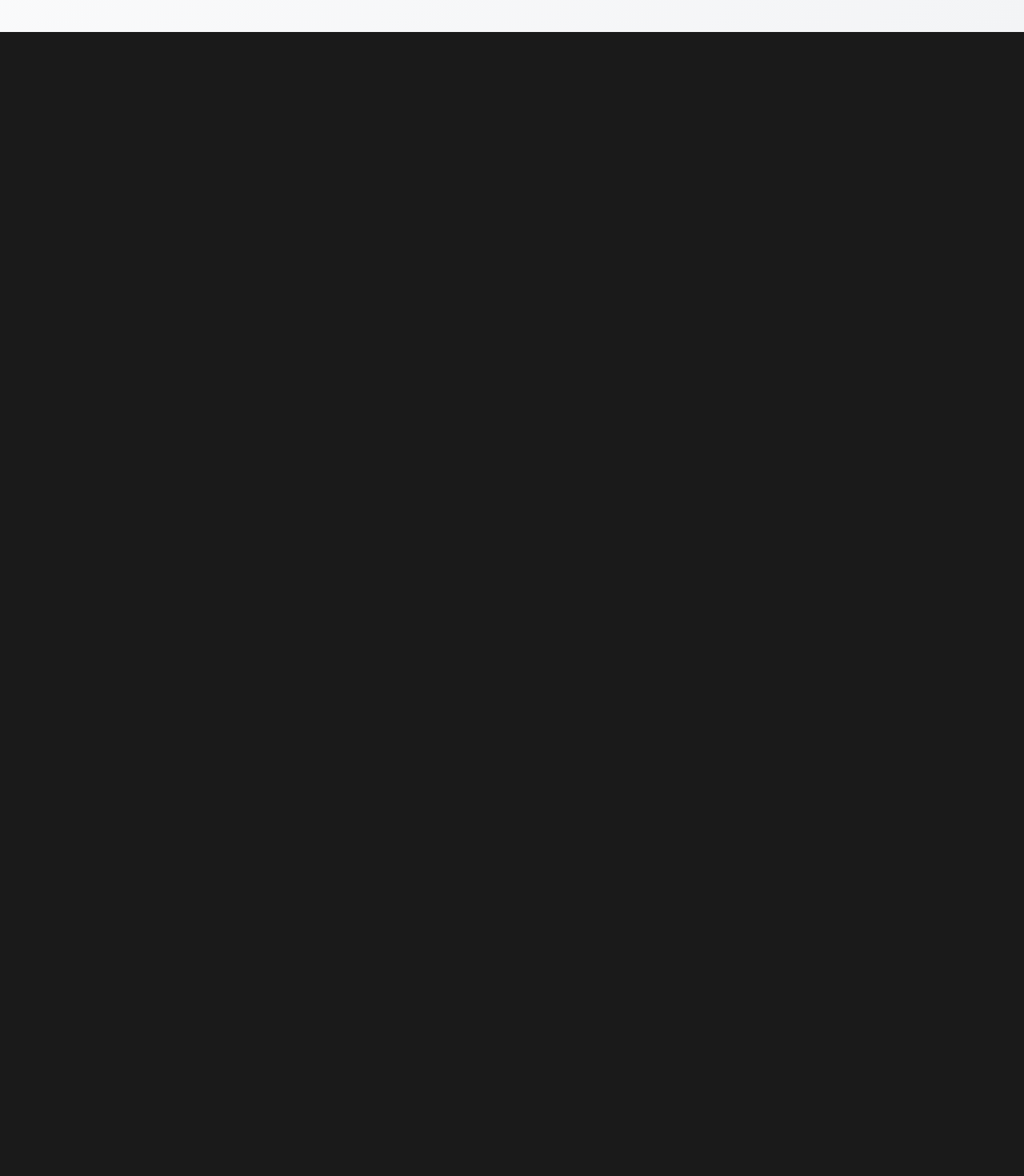
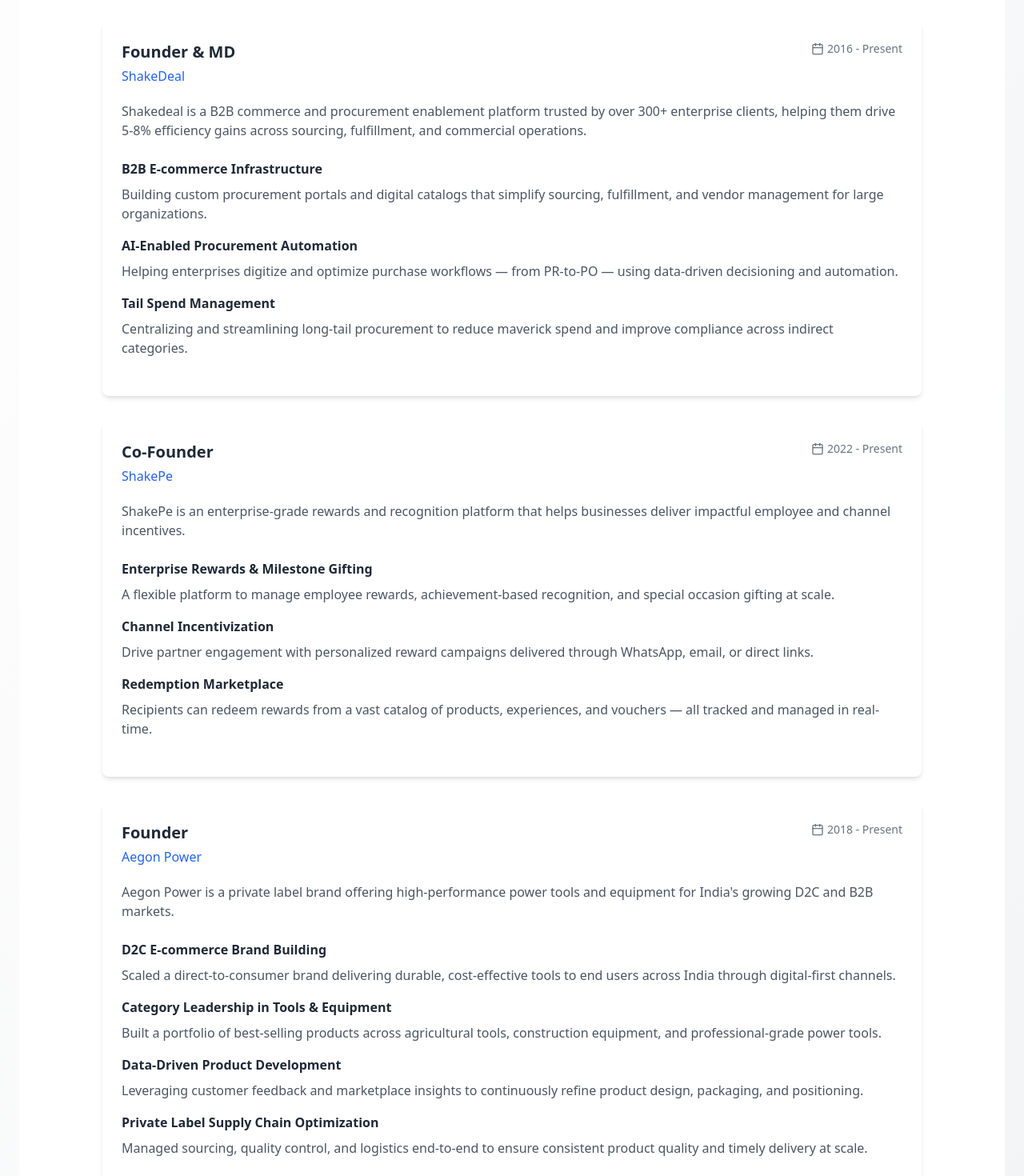
Before and after one commit to WWHD7/Viaan, a React (Create React App) app: page / in a window 1280 px wide. Shown: the part 760-2230 px from the top of the page at 80% size. Before the commit the page ends 800 px from the top, so only its background shows below. Built offline with nearby package versions, Linux system fonts and the light colour scheme.

Commit message:
Add company experience sections

```diff
--- a/src/App.js
+++ b/src/App.js
@@ -1,4 +1,14 @@
 import React from 'react';
+import { Calendar } from 'lucide-react';
+
+// Simple Card component
+const Card = ({ children, className }) => {
+  return <div className={`bg-white rounded-lg shadow-md overflow-hidden ${className || ''}`}>{children}</div>;
+};
+
+const CardContent = ({ children, className }) => {
+  return <div className={className || "p-6"}>{children}</div>;
+};
 
 function App() {
   return (
@@ -30,9 +40,117 @@
           </div>
         </section>
 
+        {/* Experience Sections */}
+        <section className="bg-white py-16 border-t border-b border-gray-200">
+          <div className="max-w-5xl mx-auto">
+            <h2 className="text-3xl font-bold mb-10 text-center">Building The Future</h2>
+            <div className="space-y-8">
+              {/* ShakeDeal */}
+              <Card>
+                <CardContent className="p-6">
+                  <div className="flex justify-between items-start mb-4">
+                    <div>
+                      <h3 className="text-xl font-semibold mb-1">Founder & MD</h3>
+                      <p className="text-blue-600 mb-1">ShakeDeal</p>
+                    </div>
+                    <div className="text-gray-500 text-sm flex items-center">
+                      <Calendar className="w-4 h-4 mr-1" /> 2016 - Present
+                    </div>
+                  </div>
+                  <p className="text-gray-600 mb-6">
+                    Shakedeal is a B2B commerce and procurement enablement platform trusted by over 300+ enterprise clients, helping them drive 5-8% efficiency gains across sourcing, fulfillment, and commercial operations.
+                  </p>
+                  <div className="space-y-4 mb-6">
+                    <div>
+                      <h4 className="font-semibold mb-2">B2B E-commerce Infrastructure</h4>
+                      <p className="text-gray-600">Building custom procurement portals and digital catalogs that simplify sourcing, fulfillment, and vendor management for large organizations.</p>
+                    </div>
+                    <div>
+                      <h4 className="font-semibold mb-2">AI-Enabled Procurement Automation</h4>
+                      <p className="text-gray-600">Helping enterprises digitize and optimize purchase workflows — from PR-to-PO — using data-driven decisioning and automation.</p>
+                    </div>
+                    <div>
+                      <h4 className="font-semibold mb-2">Tail Spend Management</h4>
+                      <p className="text-gray-600">Centralizing and streamlining long-tail procurement to reduce maverick spend and improve compliance across indirect categories.</p>
+                    </div>
+                  </div>
+                </CardContent>
+              </Card>
+
+              {/* ShakePe */}
+              <Card>
+                <CardContent className="p-6">
+                  <div className="flex justify-between items-start mb-4">
+                    <div>
+                      <h3 className="text-xl font-semibold mb-1">Co-Founder</h3>
+                      <p className="text-blue-600 mb-1">ShakePe</p>
+                    </div>
+                    <div className="text-gray-500 text-sm flex items-center">
+                      <Calendar className="w-4 h-4 mr-1" /> 2022 - Present
+                    </div>
+                  </div>
+                  <p className="text-gray-600 mb-6">
+                    ShakePe is an enterprise-grade rewards and recognition platform that helps businesses deliver impactful employee and channel incentives.
+                  </p>
+                  <div className="space-y-4 mb-6">
+                    <div>
+                      <h4 className="font-semibold mb-2">Enterprise Rewards & Milestone Gifting</h4>
+                      <p className="text-gray-600">A flexible platform to manage employee rewards, achievement-based recognition, and special occasion gifting at scale.</p>
+                    </div>
+                    <div>
+                      <h4 className="font-semibold mb-2">Channel Incentivization</h4>
+                      <p className="text-gray-600">Drive partner engagement with personalized reward campaigns delivered through WhatsApp, email, or direct links.</p>
+                    </div>
+                    <div>
+                      <h4 className="font-semibold mb-2">Redemption Marketplace</h4>
+                      <p className="text-gray-600">Recipients can redeem rewards from a vast catalog of products, experiences, and vouchers — all tracked and managed in real-time.</p>
+                    </div>
+                  </div>
+                </CardContent>
+              </Card>
+
+              {/* Aegon Power */}
+              <Card>
+                <CardContent className="p-6">
+                  <div className="flex justify-between items-start mb-4">
+                    <div>
+                      <h3 className="text-xl font-semibold mb-1">Founder</h3>
+                      <p className="text-blue-600 mb-1">Aegon Power</p>
+                    </div>
+                    <div className="text-gray-500 text-sm flex items-center">
+                      <Calendar className="w-4 h-4 mr-1" /> 2018 - Present
+                    </div>
+                  </div>
+                  <p className="text-gray-600 mb-6">
+                    Aegon Power is a private label brand offering high-performance power tools and equipment for India's growing D2C and B2B markets.
+                  </p>
+                  <div className="space-y-4 mb-6">
+                    <div>
+                      <h4 className="font-semibold mb-2">D2C E-commerce Brand Building</h4>
+                      <p className="text-gray-600">Scaled a direct-to-consumer brand delivering durable, cost-effective tools to end users across India through digital-first channels.</p>
+                    </div>
+                    <div>
+                      <h4 className="font-semibold mb-2">Category Leadership in Tools & Equipment</h4>
+                      <p className="text-gray-600">Built a portfolio of best-selling products across agricultural tools, construction equipment, and professional-grade power tools.</p>
+                    </div>
+                    <div>
+                      <h4 className="font-semibold mb-2">Data-Driven Product Development</h4>
+                      <p className="text-gray-600">Leveraging customer feedback and marketplace insights to continuously refine product design, packaging, and positioning.</p>
+                    </div>
+                    <div>
+                      <h4 className="font-semibold mb-2">Private Label Supply Chain Optimization</h4>
+                      <p className="text-gray-600">Managed sourcing, quality control, and logistics end-to-end to ensure consistent product quality and timely delivery at scale.</p>
+                    </div>
+                  </div>
+                </CardContent>
+              </Card>
+            </div>
+          </div>
+        </section>
+
         <footer className="py-8 text-center text-gray-600">
           <p>© {new Date().getFullYear()} Akshay Hegde. All rights reserved.</p>
-          <div className="mt-2 text-xs text-gray-400">Version 2.0 - Simplified</div>
+          <div className="mt-2 text-xs text-gray-400">Version 2.0 - With Experience Sections</div>
         </footer>
       </div>
     </div>
```
